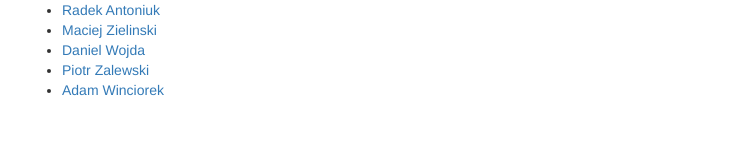
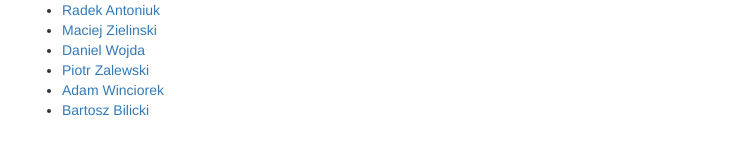
Before and after one commit to microhackathon-2015-03-juglodz/microhackathon-2015-03-juglodz.github.io, a Jekyll site: the page built from index.md, in a window 1280 px wide and 900 px high, scrolled down 2829 px. Shown: the part 735-890 px from the top of the window, without its empty margins (268-1011 px from the left). Built offline with Jekyll 4.4.1, drawn with Linux system fonts in a browser that asks for light colours; Markdown is read by kramdown in place of the engine named in the settings.

Commit message:
added Bartosz Bilicki

```diff
--- a/_data/attendees.yml
+++ b/_data/attendees.yml
@@ -26,3 +26,6 @@
 
 - name: Adam Winciorek
   github_username: winciu
+
+- name: Bartosz Bilicki
+  github_username: bartosz-bilicki
```
